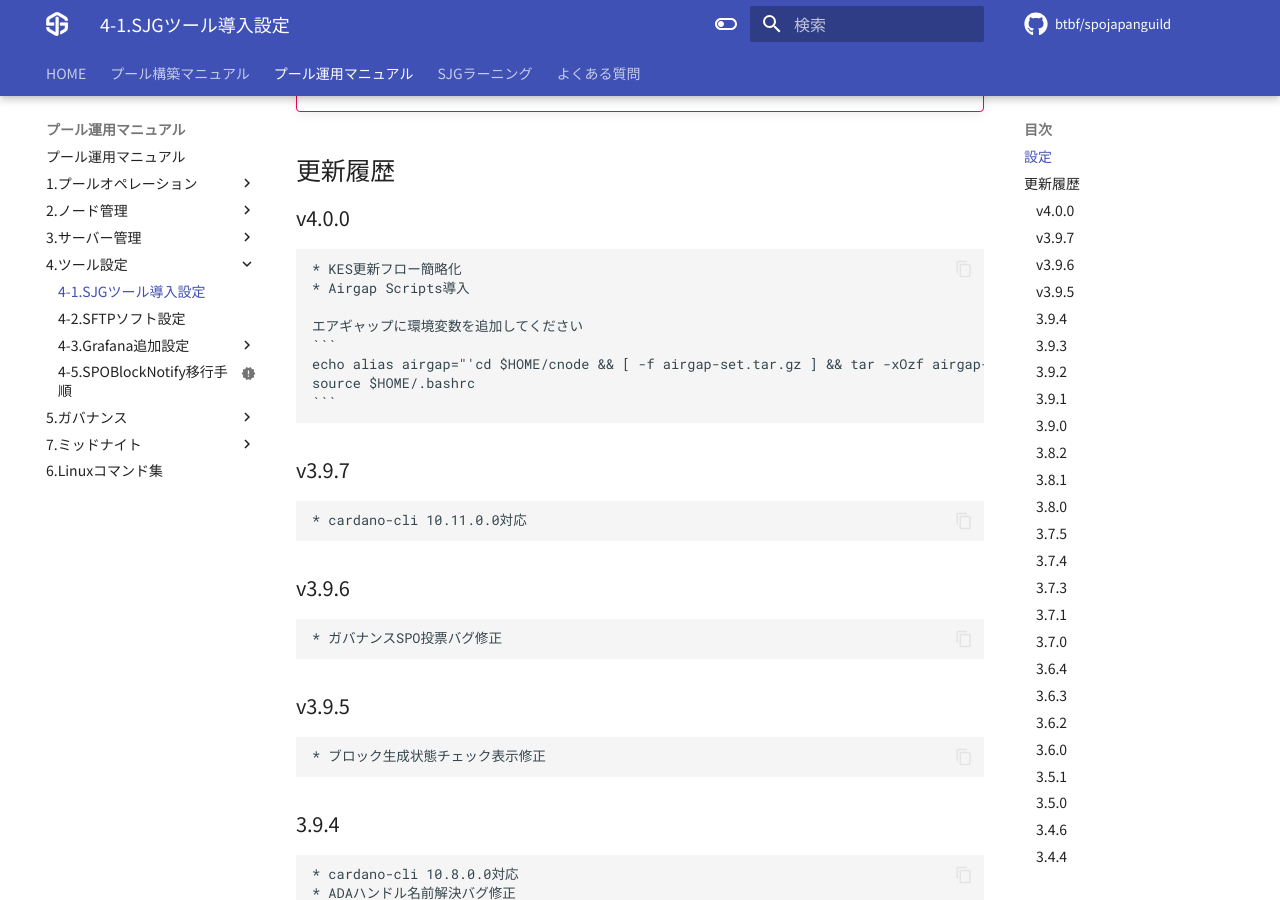
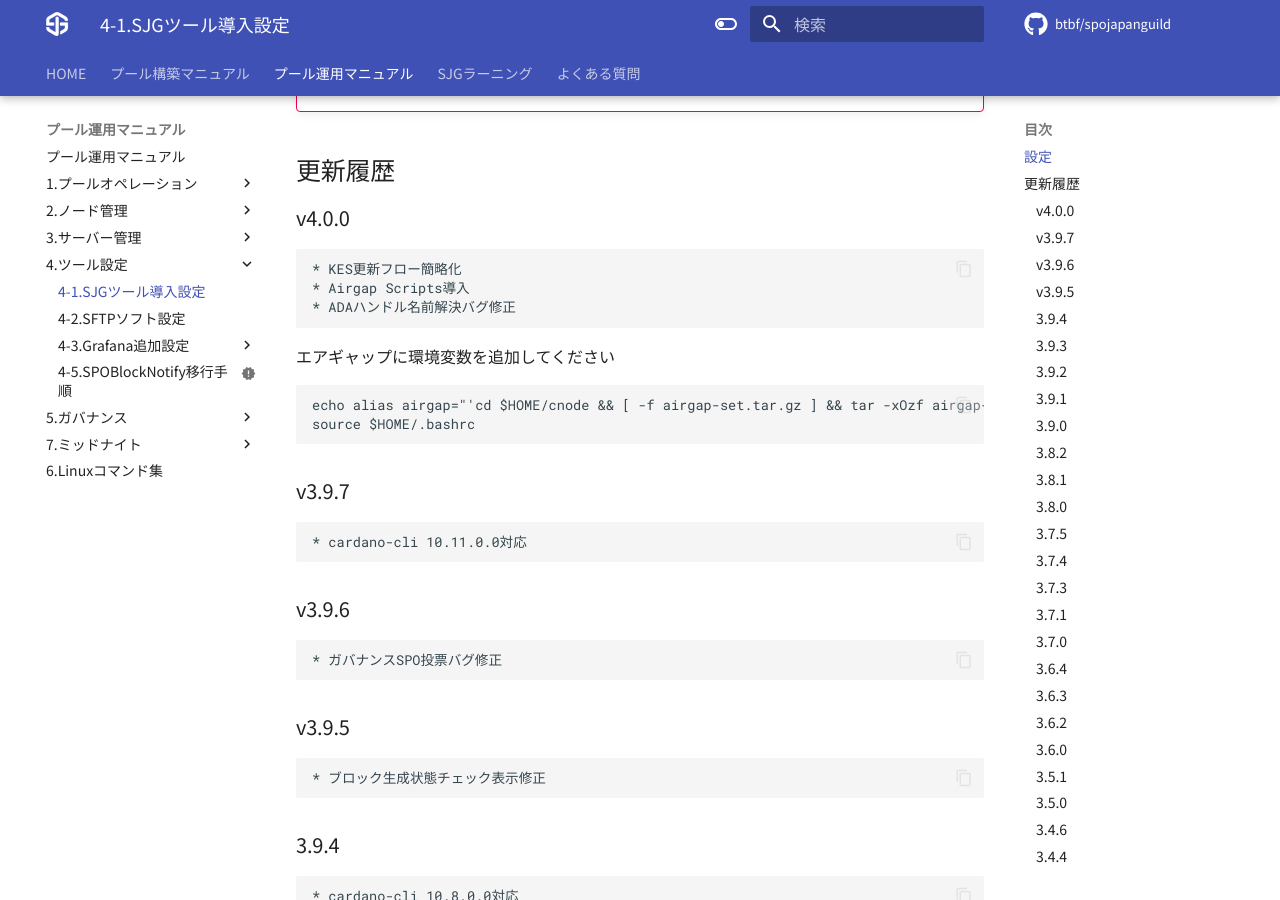
Before and after one commit to btbf/spojapanguild, an MkDocs documentation site: the page built from docs/operation/tool.md, in a window 1280 px wide and 900 px high, scrolled down 1983 px. Built offline with MkDocs 1.6.1 and Material for MkDocs 9.7.7, drawn with Linux system fonts in a browser that asks for light colours; comment, search, counter and statistics services are not loaded.

Commit message:
sjgtool changelog

````diff
--- a/docs/operation/tool.md
+++ b/docs/operation/tool.md
@@ -72,12 +72,14 @@ gtool
 ### v4.0.0
     * KES更新フロー簡略化
     * Airgap Scripts導入
+    * ADAハンドル名前解決バグ修正
 
-    エアギャップに環境変数を追加してください
-    ```
-    echo alias airgap="'cd $HOME/cnode && [ -f airgap-set.tar.gz ] && tar -xOzf airgap-set.tar.gz airgap_script | bash -s verify || echo "airgap-set.tar.gz が見つかりません"'" >> $HOME/.bashrc
-    source $HOME/.bashrc
-    ```
+エアギャップに環境変数を追加してください
+
+```
+echo alias airgap="'cd $HOME/cnode && [ -f airgap-set.tar.gz ] && tar -xOzf airgap-set.tar.gz airgap_script | bash -s verify || echo "airgap-set.tar.gz が見つかりません"'" >> $HOME/.bashrc
+source $HOME/.bashrc
+```
 
 ### v3.9.7
     * cardano-cli 10.11.0.0対応
````
